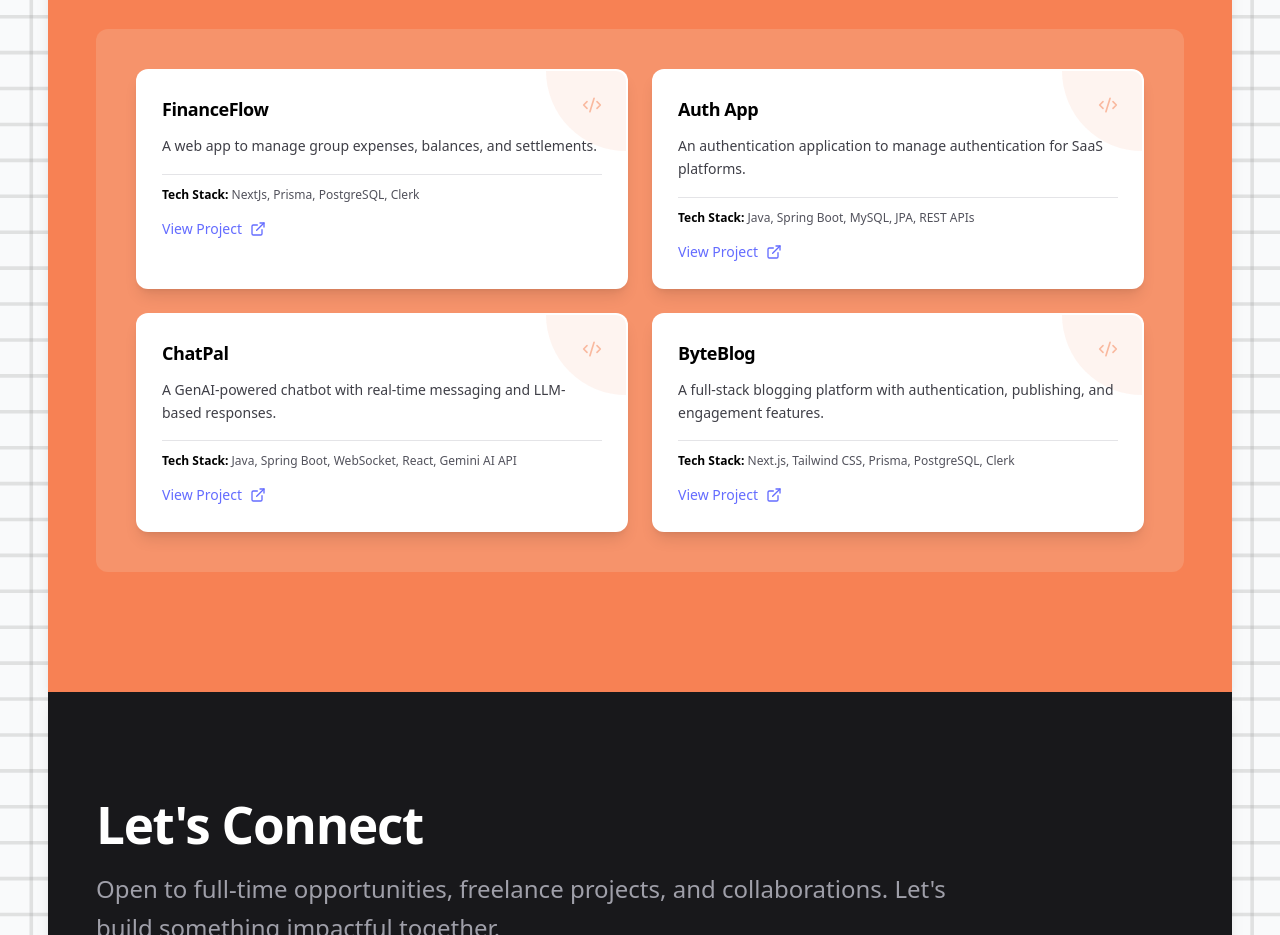
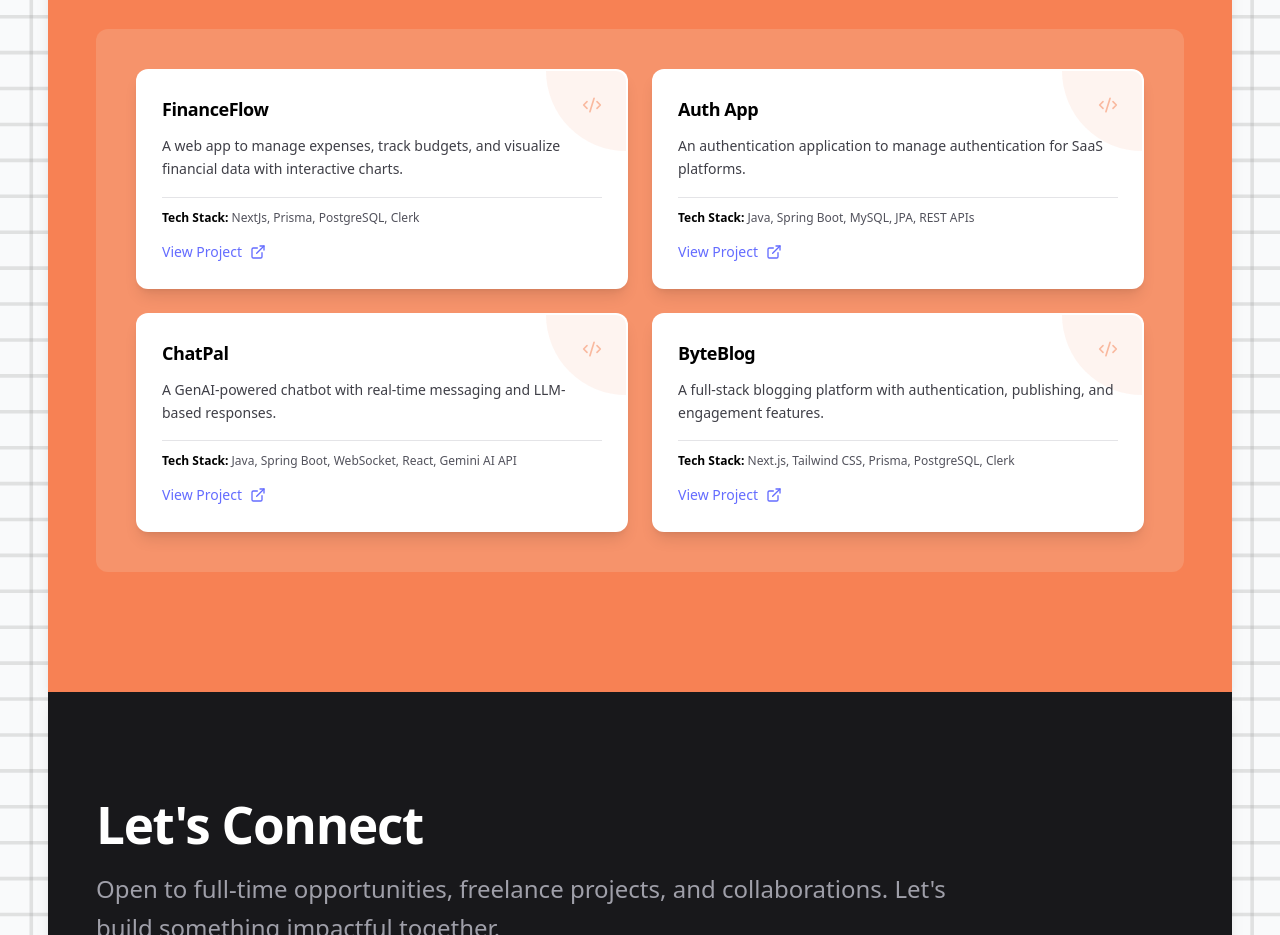
Before and after one commit to AadityaMohan-dev/portfolio-website, a React (Vite) app: page / in a window 1280 px wide. Shown: the part 2100-3035 px from the top of the page. Built offline with nearby package versions, Linux system fonts and the light colour scheme.

Commit message:
desc change

```diff
--- a/src/component/Project.tsx
+++ b/src/component/Project.tsx
@@ -4,7 +4,7 @@ function Project() {
   const project_data = [
     {
       name: "FinanceFlow",
-      desc: "A web app to manage group expenses, balances, and settlements.",
+      desc: "A web app to manage expenses, track budgets, and visualize financial data with interactive charts.",
       tech: "NextJs, Prisma, PostgreSQL, Clerk",
       link: "https://finance-flow-olive.vercel.app/",
     },
```
